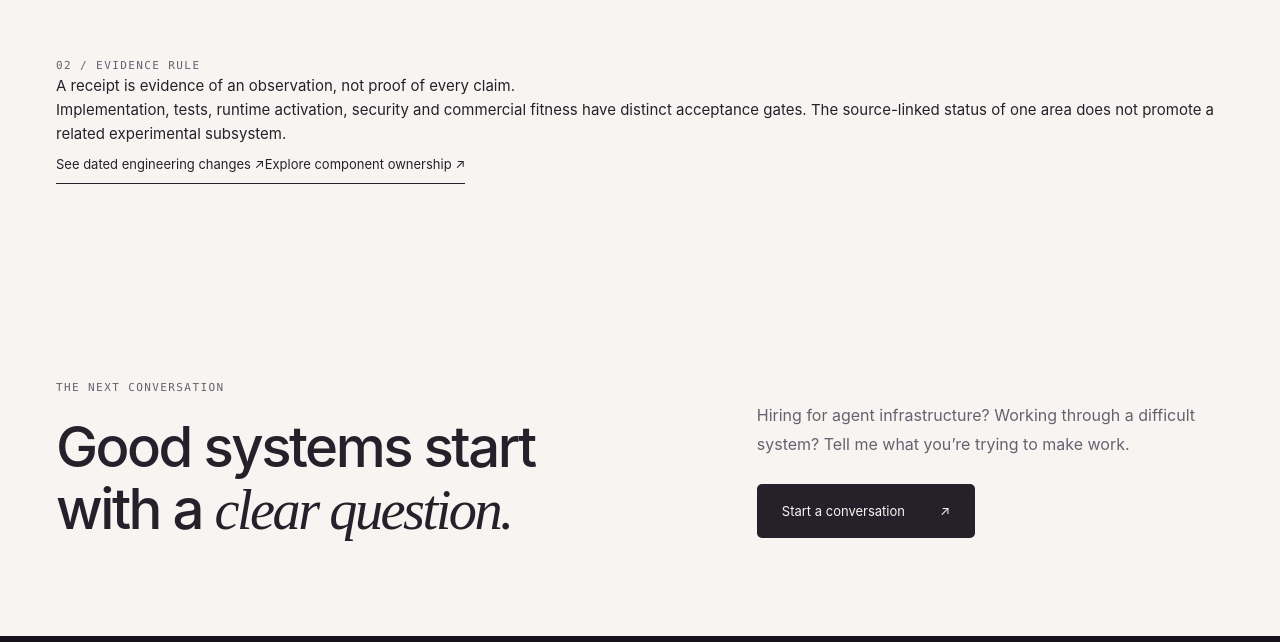
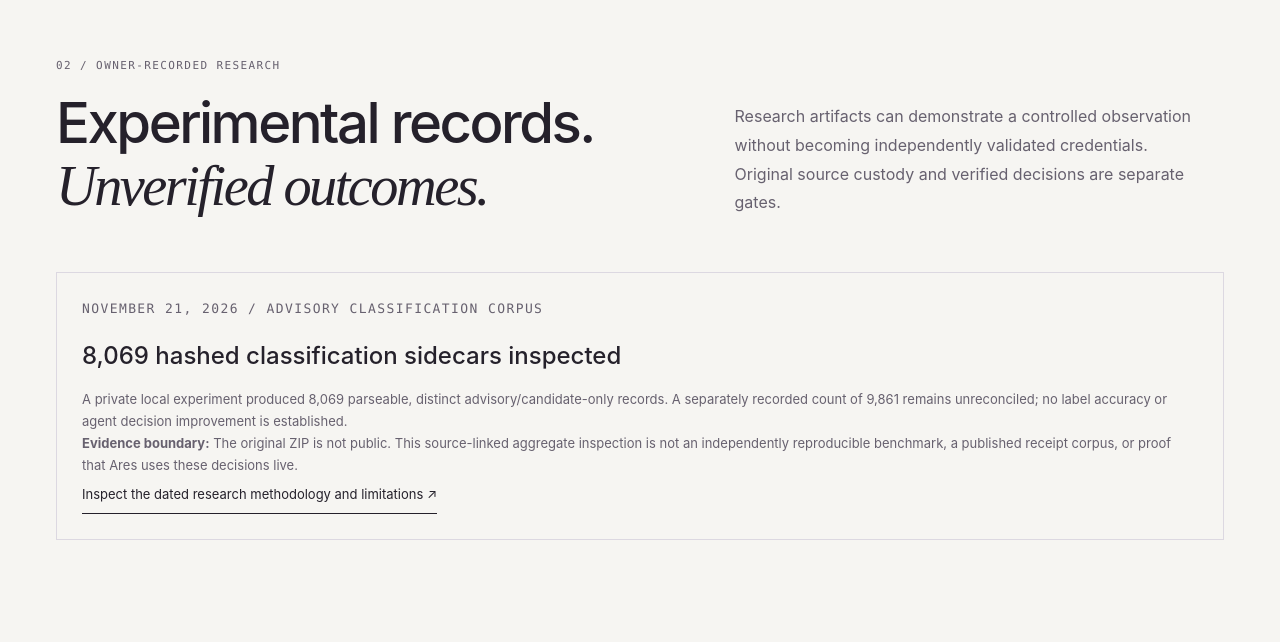
Before and after one commit to RecursiveIntell/recursiveintell-web, a Next.js app: page /evidence in a window 1280 px wide. Shown: the part 3138-3780 px from the top of the page. Built offline with nearby package versions, Linux system fonts and the light colour scheme.

Commit message:
feat(evidence): link bounded classification receipt analysis without accuracy claims

```diff
--- a/app/evidence/page.tsx
+++ b/app/evidence/page.tsx
@@ -35,8 +35,24 @@ export default function EvidencePage() {
           ))}
         </div>
       </section>
+      <section className="studio-section studio-shell" aria-labelledby="classification-research">
+        <div className="studio-section-heading">
+          <div>
+            <p className="studio-eyebrow">02 / OWNER-RECORDED RESEARCH</p>
+            <h2 id="classification-research">Experimental records.<br /><em>Unverified outcomes.</em></h2>
+          </div>
+          <p>Research artifacts can demonstrate a controlled observation without becoming independently validated credentials. Original source custody and verified decisions are separate gates.</p>
+        </div>
+        <article className="ri-architecture-card">
+          <p className="studio-eyebrow">November 21, 2026 / ADVISORY CLASSIFICATION CORPUS</p>
+          <h3>8,069 hashed classification sidecars inspected</h3>
+          <p>A private local experiment produced 8,069 parseable, distinct advisory/candidate-only records. A separately recorded count of 9,861 remains unreconciled; no label accuracy or agent decision improvement is established.</p>
+          <p><strong>Evidence boundary:</strong> The original ZIP is not public. This source-linked aggregate inspection is not an independently reproducible benchmark, a published receipt corpus, or proof that Ares uses these decisions live.</p>
+          <a className="studio-text-link" href="https://github.com/RecursiveIntell/recursiveintell-web/blob/main/docs/research/2026-11-21-classification-receipts.md" target="_blank" rel="noreferrer">Inspect the dated research methodology and limitations ↗</a>
+        </article>
+      </section>
       <section className="studio-section studio-shell">
-        <p className="studio-eyebrow">02 / EVIDENCE RULE</p>
+        <p className="studio-eyebrow">03 / EVIDENCE RULE</p>
         <h2>A receipt is evidence of an observation, not proof of every claim.</h2>
         <p>Implementation, tests, runtime activation, security and commercial fitness have distinct acceptance gates. The source-linked status of one area does not promote a related experimental subsystem.</p>
         <Link className="studio-text-link" href="/changes">See dated engineering changes ↗</Link>
```
